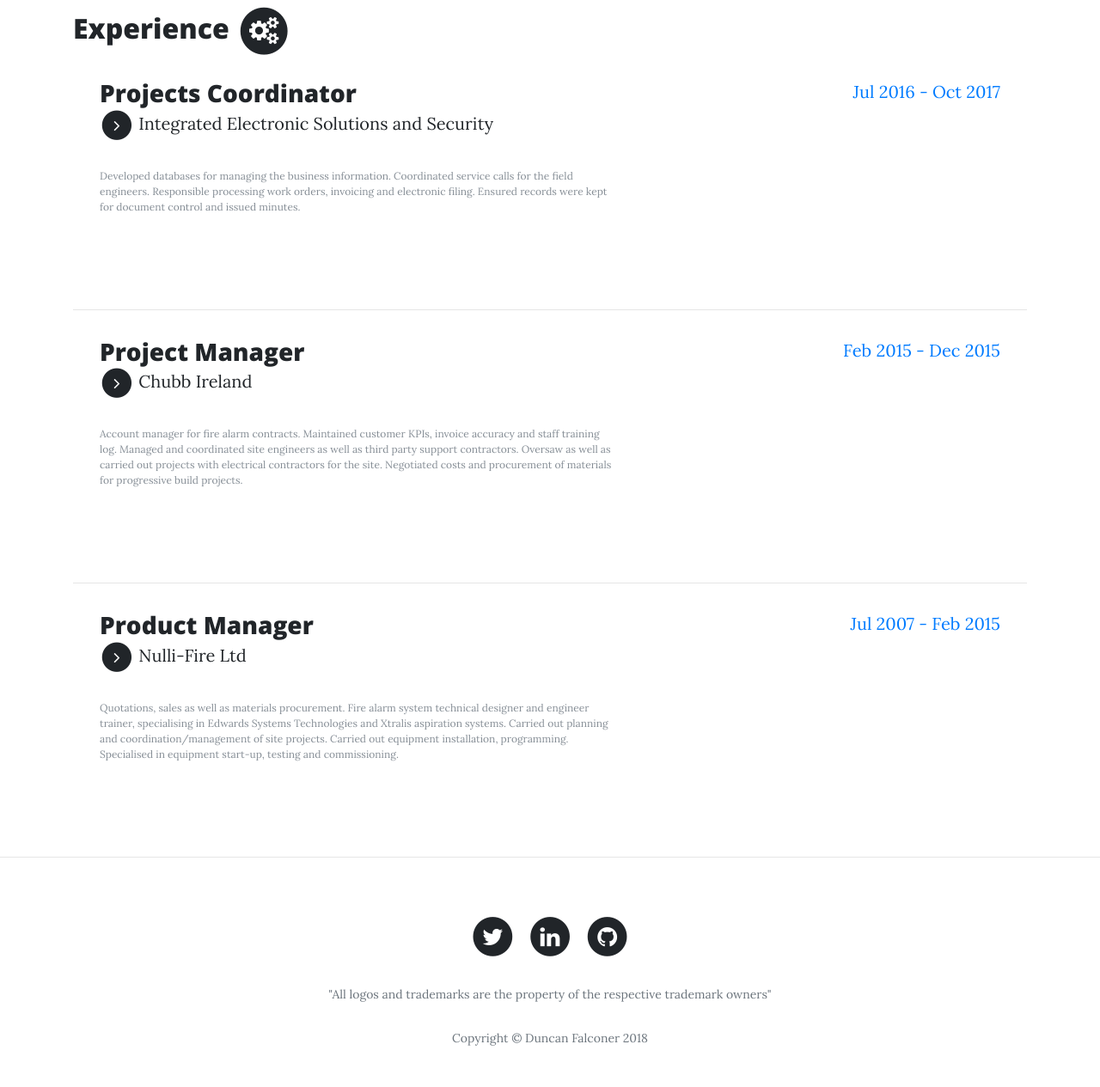
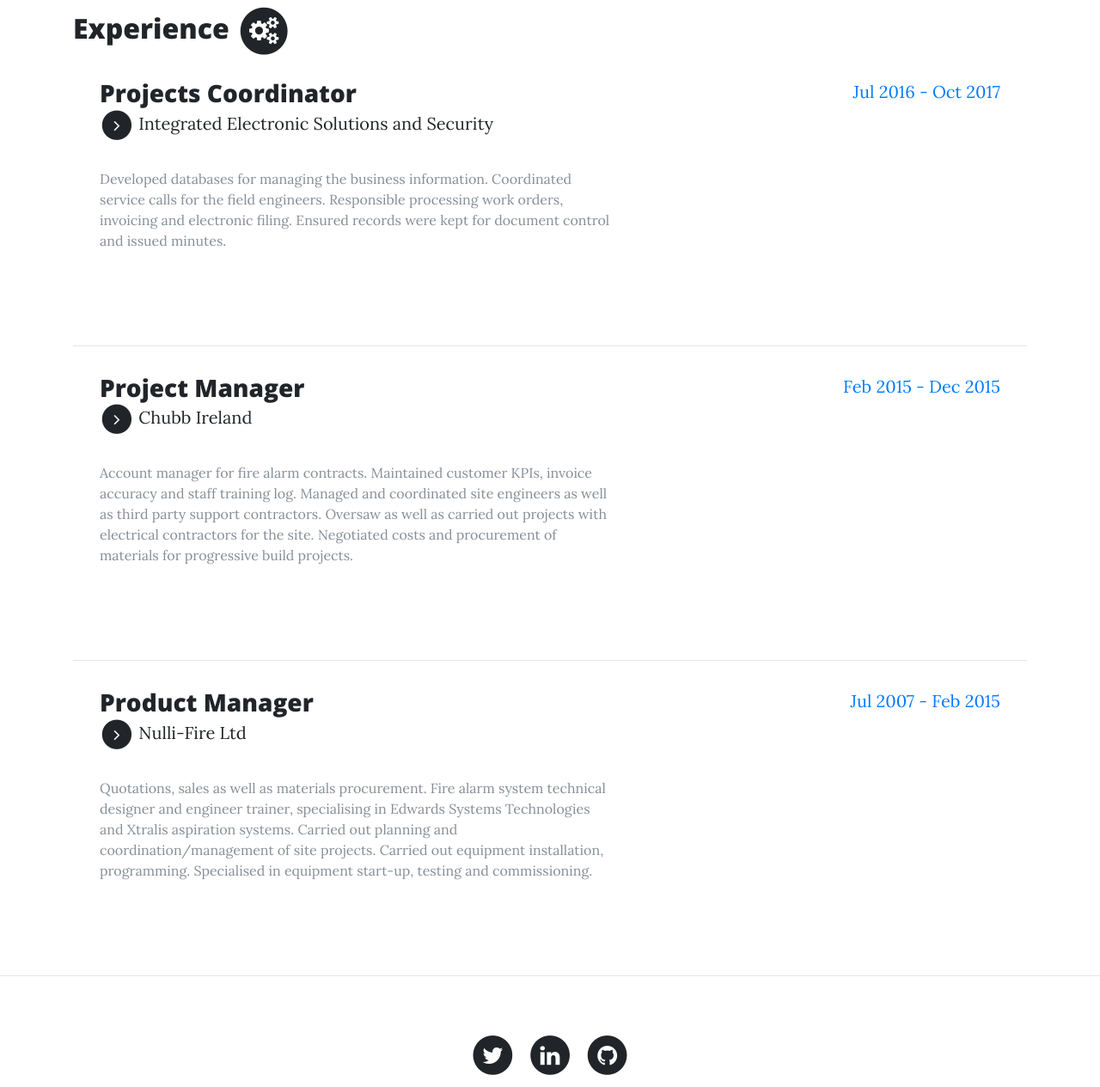
Before and after one commit to ddeveloper72/personal-profile, a Flask app: page /work in a window 1280 px wide. Shown: the part 631-1896 px from the top of the page at 86% size. Before the commit the page ends 1848 px from the top, so only its background shows below. Run offline with Flask 2, Linux system fonts and the light colour scheme; some libraries are stand-ins or nearby versions.

Commit message:
Changed size of job-descrip font size.

```diff
--- a/static/css/styles.css
+++ b/static/css/styles.css
@@ -7,7 +7,7 @@
 }
 
 .job-descrip {
-    font-size: 0.6em;
+    font-size: 0.8em;
     color: #868e96;
 }
 
```
